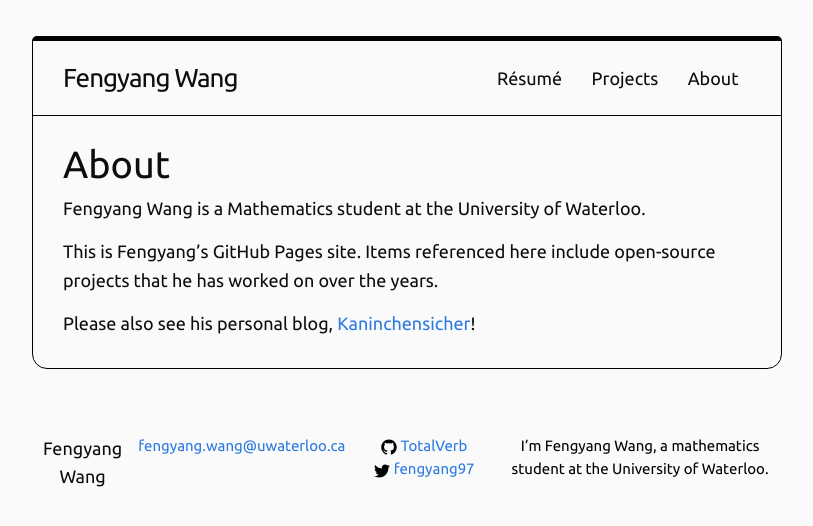
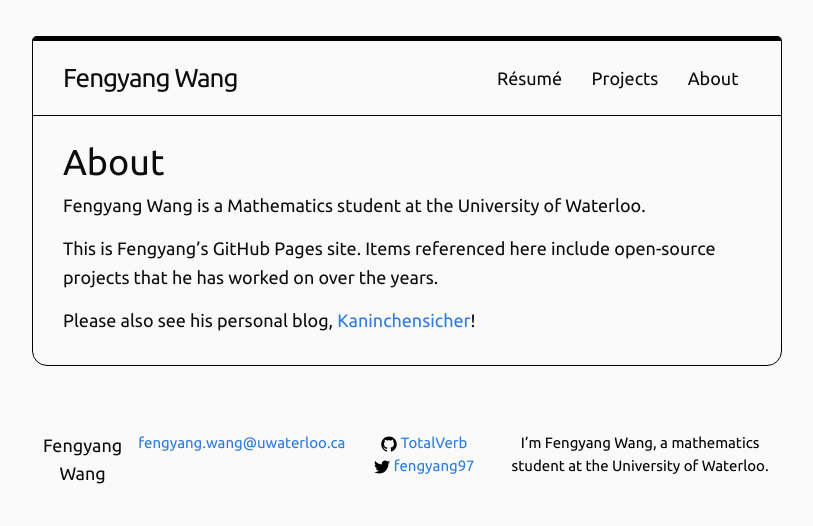
Before and after one commit to TotalVerb/totalverb.github.io, a Jekyll site: the page built from about.md, in a window 1280 px wide. Shown: the top 526 px of the page, without its empty margins (233-1046 px from the left). Built offline with Jekyll 4.4.1, drawn with Linux system fonts in a browser that asks for light colours.

Commit message:
Shrink heading size

```diff
--- a/_sass/_layout.scss
+++ b/_sass/_layout.scss
@@ -177,7 +177,7 @@ nav {
     }
 
     h1 {
-        font-size: 38px;
+        font-size: 36px;
         margin: 0;
         text-shadow: none;
     }
```
